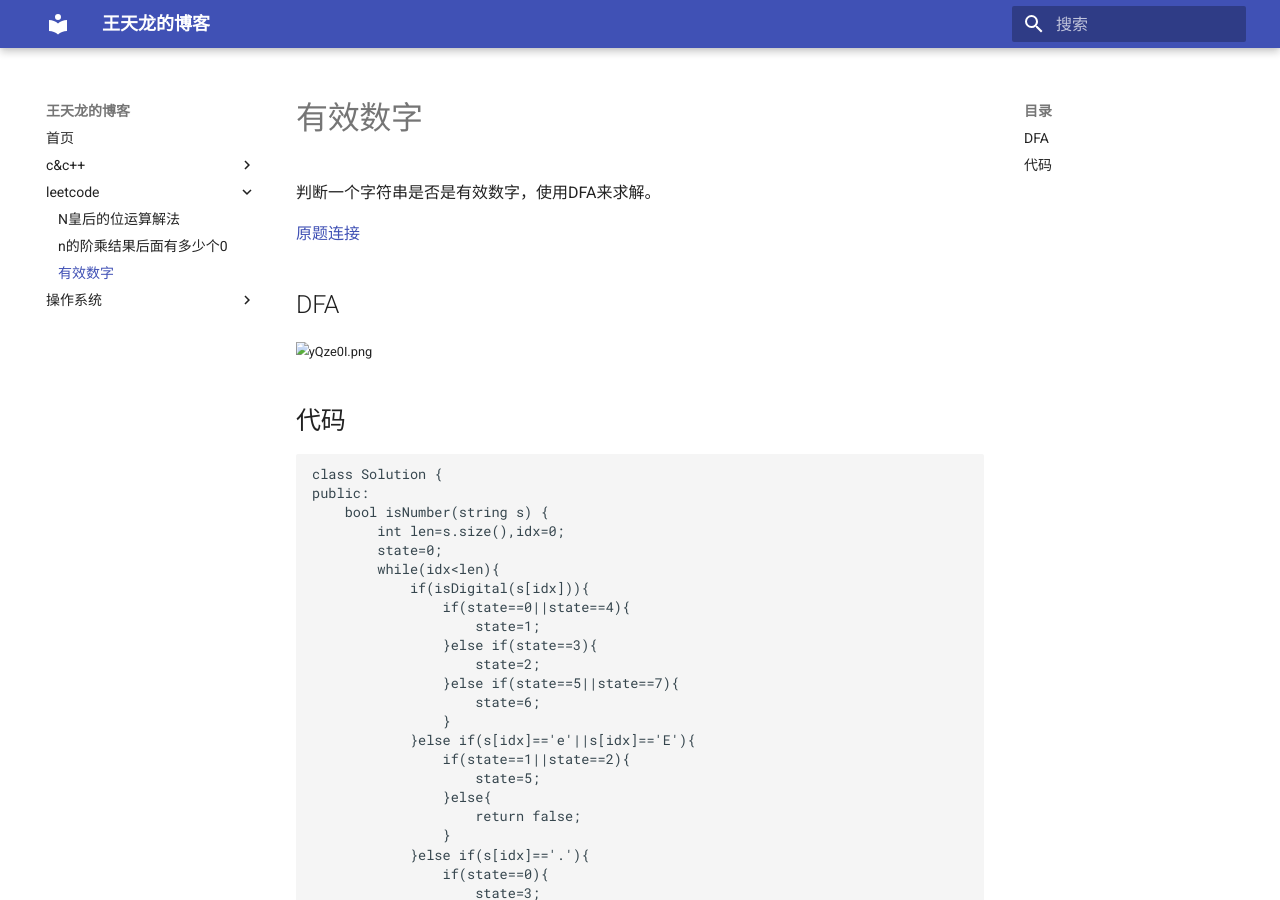
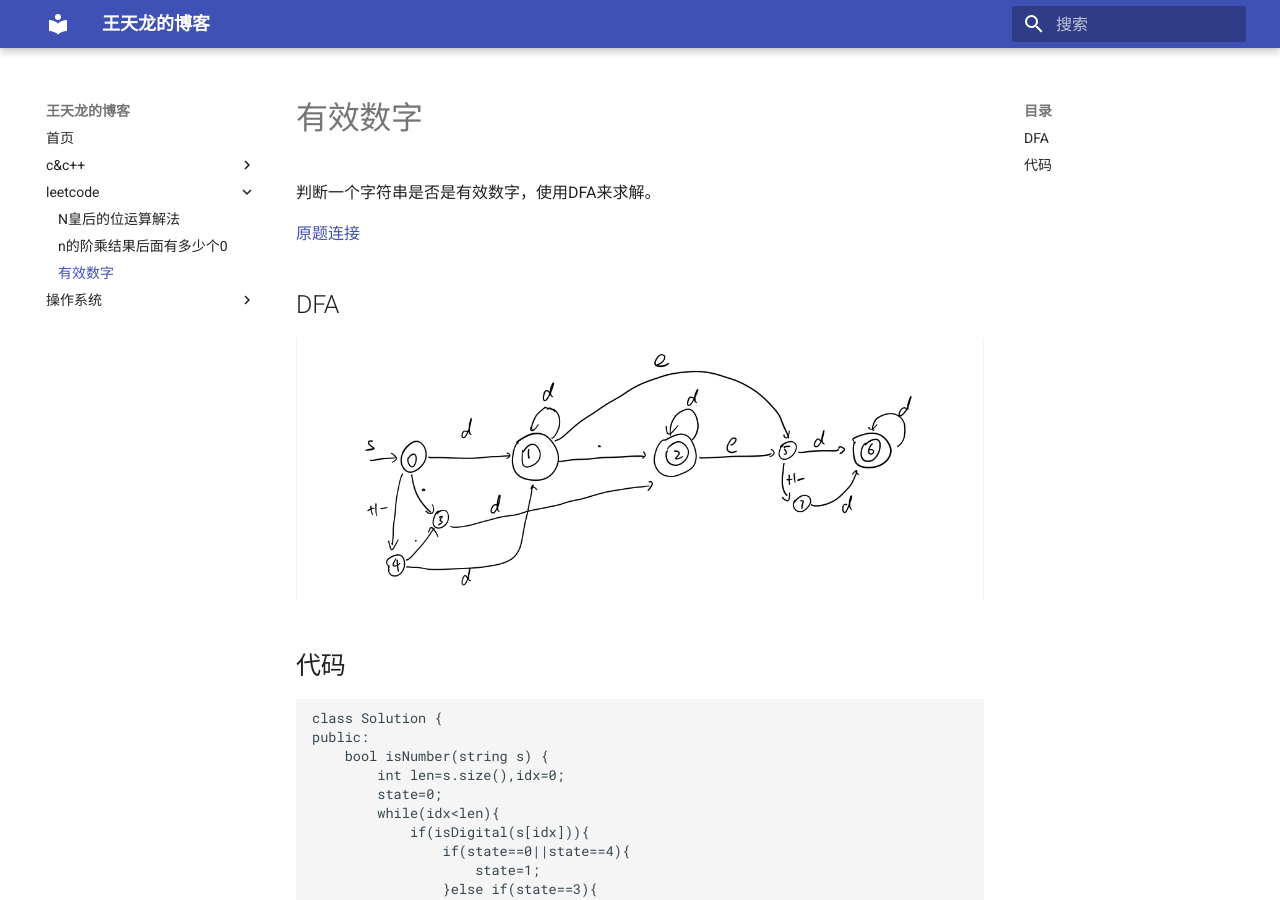
Before and after one commit to wangtl175/wangtl175.github.io, an MkDocs documentation site: the page built from docs/leetcode/2021_03_22_leetcode_valid_number.md, in a window 1280 px wide and 900 px high. Built offline with MkDocs 1.6.1 and Material for MkDocs 9.7.7, drawn with Linux system fonts in a browser that asks for light colours.

Commit message:
修复图片无法显示bug

```diff
--- a/docs/leetcode/2021_03_22_leetcode_valid_number.md
+++ b/docs/leetcode/2021_03_22_leetcode_valid_number.md
@@ -6,7 +6,7 @@
 
 ## DFA
 
-<img src="2021-03-22-leetcode_valid_number.assets/IMG_0583.PNG" alt="yQze0I.png" style="zoom:80%;"/>
+<img src="/leetcode/2021-03-22-leetcode_valid_number.assets/IMG_0583.PNG" alt="yQze0I.png" style="zoom:80%;"/>
 
 ## 代码
 
```
